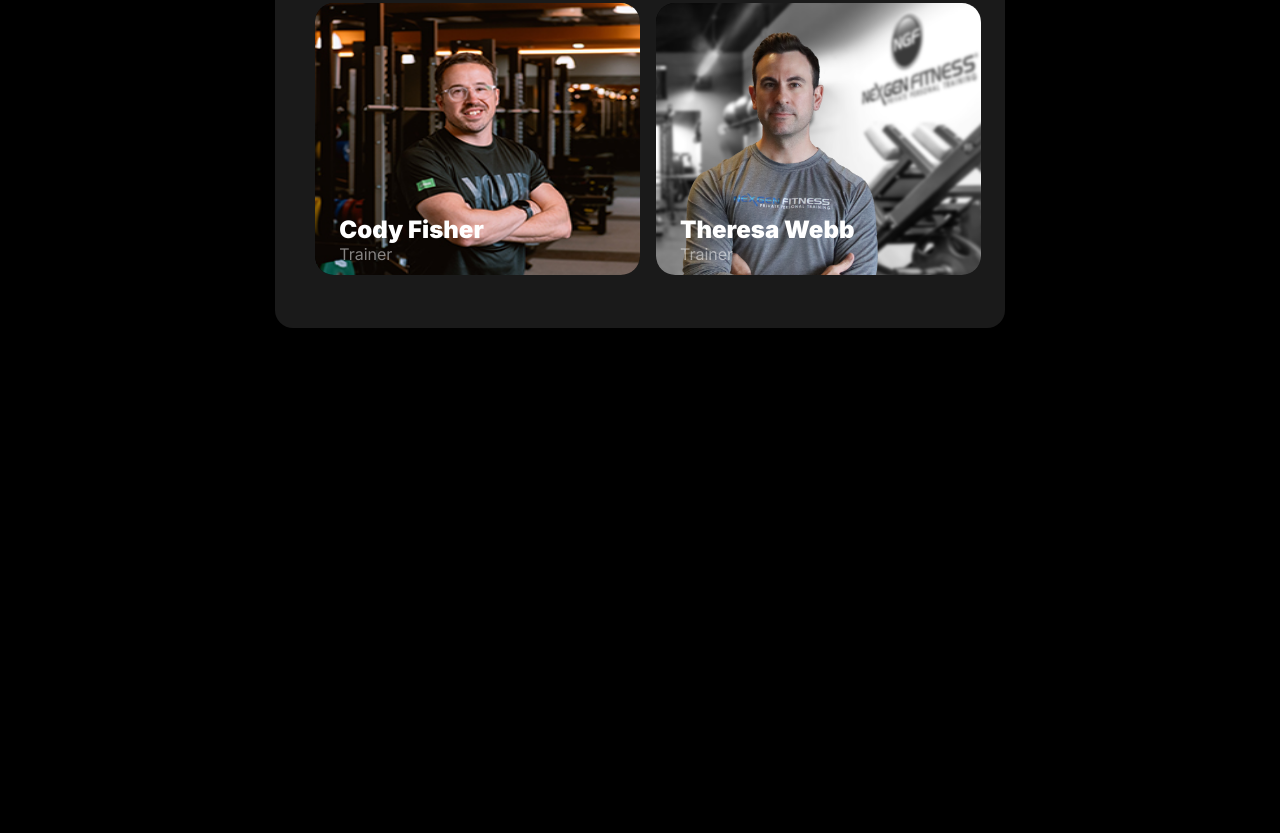
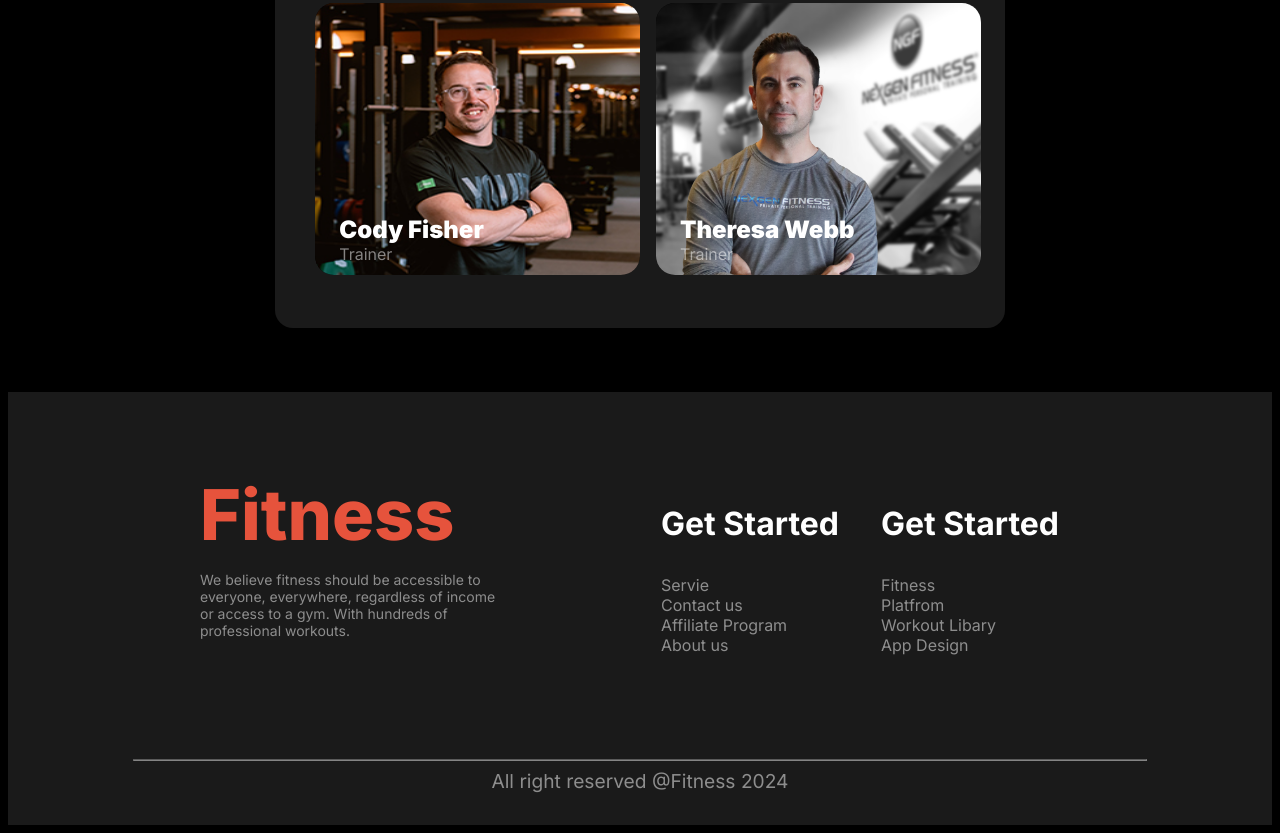
Before and after one commit to ASHIK-KHAN-ATUL/my-2nd-assignment, a plain HTML site: page index.html in a window 1280 px wide. Shown: the part 2757-3590 px from the top of the page. Before the commit the page ends 3093 px from the top, so only its background shows below. Drawn offline with Linux system fonts and the light colour scheme; a web font is replaced by a local one.

Commit message:
footer section done with responsive

```diff
--- a/index.html
+++ b/index.html
@@ -142,7 +142,43 @@
         </div>
     </main>
 
-    <footer> </footer>
+
+<footer>
+    <div class="footer">
+                <div class="footer-1">
+                    <h3 class="footer-1-title">Fitness</h3>
+                    <p class="footer-1-des">We believe fitness should be accessible to everyone, everywhere, regardless of income or access to a gym. With hundreds of professional workouts.</p>
+                </div>
+
+                <div class="footer-2">
+
+                        <div class="footer-2-1">
+                            <h3 class="footer-2-title">Get Started</h3>
+                            <ul class="footer-2-ul">
+                                <li>Servie</li>
+                                <li>Contact us</li>
+                                <li>Affiliate Program</li>
+                                <li>About us</li>
+                            </ul>
+                        </div>
+
+                        <div class="footer-2-2">
+                            <h3 class="footer-2-title">Get Started</h3>
+                            <ul class="footer-2-ul">
+                                <li>Fitness</li>
+                                <li>Platfrom</li>
+                                <li>Workout Libary</li>
+                                <li>App Design</li>
+                            </ul>
+                        </div>
+
+                </div>
+    </div>
+
+    <hr>
+    <p class="reserved"> All right reserved @Fitness 2024</p>
+
+</footer>
 
 </body>
 </html>
--- a/style.css
+++ b/style.css
@@ -1,9 +1,9 @@
 *{
     background: black;
 }
-header{
-    /* background: black; */
-}
+/* header{
+    /* background: black;
+} */
 .navbar{
     display: flex;
     justify-content: space-between;
@@ -18,7 +18,7 @@ header{
     margin-left: 11.8rem;
 
 }
-ul{
+.navbar > ul{
     display: flex;
     list-style: none;
     margin-right: 11.8rem;
@@ -261,6 +261,95 @@ ul{
 
 
 
+/*  This  is  footer TAG             ============================================================== */
+footer{
+    background: rgba(255, 255, 255, 0.1);
+}
+
+
+/*  This  is  footer class============================================================== */
+.footer{
+    /* background: rgba(255, 255, 255, 0.1); */
+    background: none;
+    display: flex;
+    margin-top: 4rem;
+    justify-content: space-around;
+    padding: 5rem 12rem;
+
+}
+.footer-1{
+    background: none;
+    width: 50%;
+}
+.footer-1-title{
+    color: rgb(230, 83, 60);
+    font-family: Inter;
+    font-size: 70px;
+    font-weight: 800;
+    margin: 0;
+    background: none;
+}
+.footer-1-des{
+    color: rgba(255, 255, 255, 0.5);
+    font-family: Inter;
+    font-size: 14px;
+    font-weight: 400;
+    background: none;
+    width: 70%;
+}
+
+
+.footer-2{
+    background: none;
+    width: 50%;
+    display: flex;
+    justify-content: space-around;
+    align-items: center;
+}
+.footer-2-1,.footer-2-2 {
+    background: none;
+}
+.footer-2-title{
+    background: none;
+    color: rgb(255, 255, 255);
+    font-family: Inter;
+    font-size: 32px;
+    font-weight: 700;
+
+}
+.footer-2-ul{
+    background: none;
+    color: white;
+    list-style: none;
+    font-family: inter;
+    opacity: 0.5;
+    padding: 0;
+}
+.footer-2-ul>li{
+    background: none;
+
+}
+hr{
+    /* border: 2px solid rgba(255, 255, 255, 0.1); */
+    color: (255, 255, 255, 0.1);
+    width: 80%;
+    align-items: center;
+    opacity: 0.5;
+
+}
+.reserved{
+    text-align: center;
+    color: rgba(255, 255, 255, 0.5);
+    font-family: Inter;
+    font-size: 1.2rem;
+    font-weight: 400;
+    background: none;
+    margin: 0;
+    padding-bottom: 2rem;
+}
+
+
+
 
 @media screen and (max-width :576px){
     .navbar{
@@ -272,6 +361,9 @@ ul{
     }
     ul{
         gap: 1rem;
+    }
+    .nav-link{
+        font-size: 0.7rem;
     }
 
     /* +++++++++++ */
@@ -361,6 +453,34 @@ ul{
     .card-pic-des{
         display: block;
     }
+
+
+
+    /*  This  is  footer TAG             ============================================================== */
+footer{
+    margin: 10%;
+}
+
+
+/*  This  is  footer CLASS ============================================================== */
+.footer{
+    padding: 1rem;
+    display: grid;
+    grid-template-columns: repeat(1,1fr);
+}
+.footer-1{
+    width: 100%;
+    text-align: center;
+}
+.footer-1-des{
+    width: 100%;
+}
+.footer-2{
+    width: 100%;
+    flex-direction: column;
+}
+
+
 
 }
 
@@ -473,6 +593,33 @@ ul{
         display: block;
     }
 
+
+
+
+
+    /*  This  is  footer TAG             ============================================================== */
+footer{
+    margin: 10%;
+}
+
+
+/*  This  is  footer CLASS ============================================================== */
+.footer{
+    padding: 1rem;
+    display: grid;
+    grid-template-columns: repeat(1,1fr);
+}
+.footer-1{
+    width: 100%;
+}
+.footer-1-des{
+    width: 100%;
+}
+.footer-2{
+    width: 100%;
+}
+
+
 }
 
 
```
